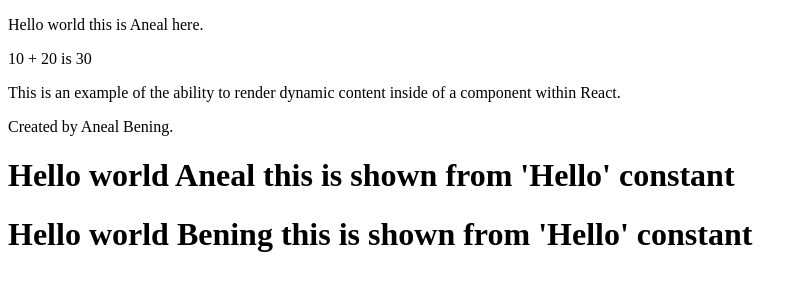
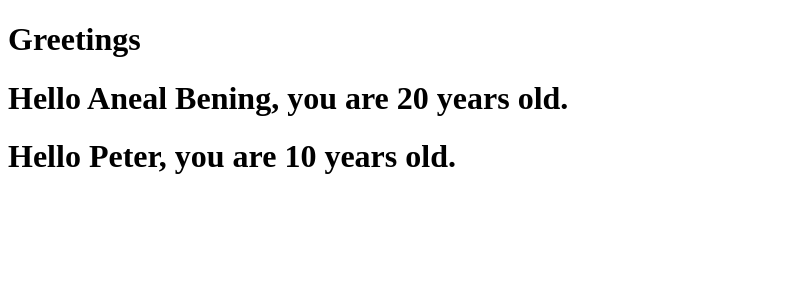
Before and after one commit to anealbening/applicationdemo, a React (Create React App) app: page / in a window 1280 px wide. Shown: the top 300 px of the page, without its empty margins (0-808 px from the left). Built offline with nearby package versions, Linux system fonts and the light colour scheme.

Commit message:
More props implemented e.g age and name variables.

```diff
--- a/src/App.js
+++ b/src/App.js
@@ -3,26 +3,20 @@ import React from 'react'
 const Hello = (props) => {
   return (
     <div>
-      <h1>Hello world {props.name} this is shown from 'Hello' constant</h1>
+      <h1>Hello {props.name}, you are {props.age} years old.</h1>
     </div> /* Implemented props into code. */
   )
 }
 
 
 const App = () => { /* This performs addition dynamically within the app and also passes in name through props in Hello constant.*/
-  const now = new Date()
-  const a = 10
-  const b = 20
+  const name = 'Peter'
+  const age = 10
   return (
     <div>
-      <p>Hello world this is Aneal here.</p>
-      <p>
-        {a} + {b} is {a + b}
-      </p>
-      <p>This is an example of the ability to render dynamic content inside of a component within React.</p>
-      <p>Created by Aneal Bening.</p>
-      <Hello name="Aneal" />
-      <Hello name="Bening" />
+      <h1>Greetings</h1>
+      <Hello name="Aneal Bening" age={20} />
+      <Hello name={name} age={age} />
     </div>
   )
 }
```
